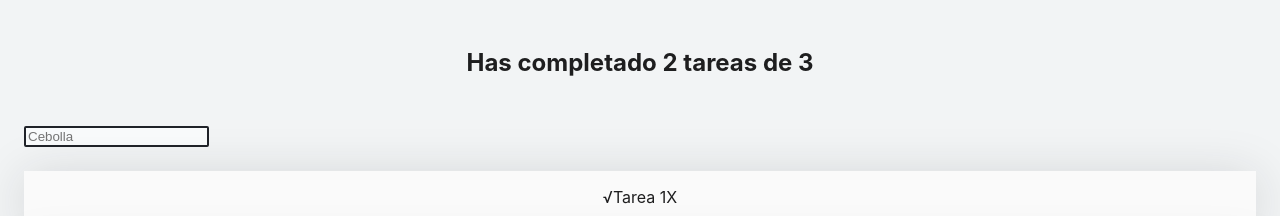
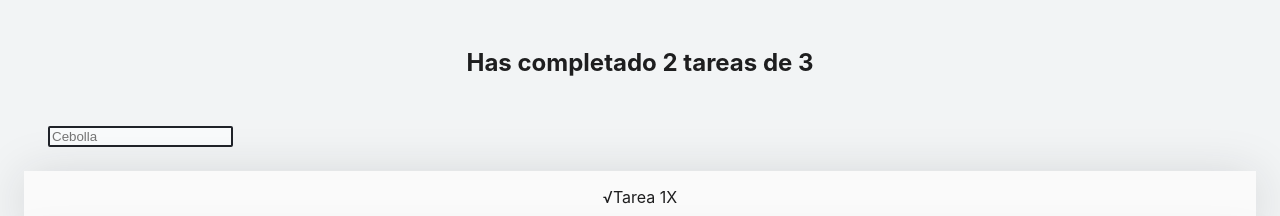
Before and after one commit to chriscodex/ReactJS-Introduction, a React (Create React App) app: page / in a window 1280 px wide. Shown: the top 216 px of the page. Built offline with nearby package versions, Linux system fonts and the light colour scheme.

Commit message:
margin property added to .TodoSearch class on CSS

```diff
--- a/src/TodoSearch.css
+++ b/src/TodoSearch.css
@@ -2,4 +2,5 @@
   background: #F9FBFC;
   border-radius: 2px;
   border: 2px solid #202329;
+  margin: 0 24px;
 }
```
